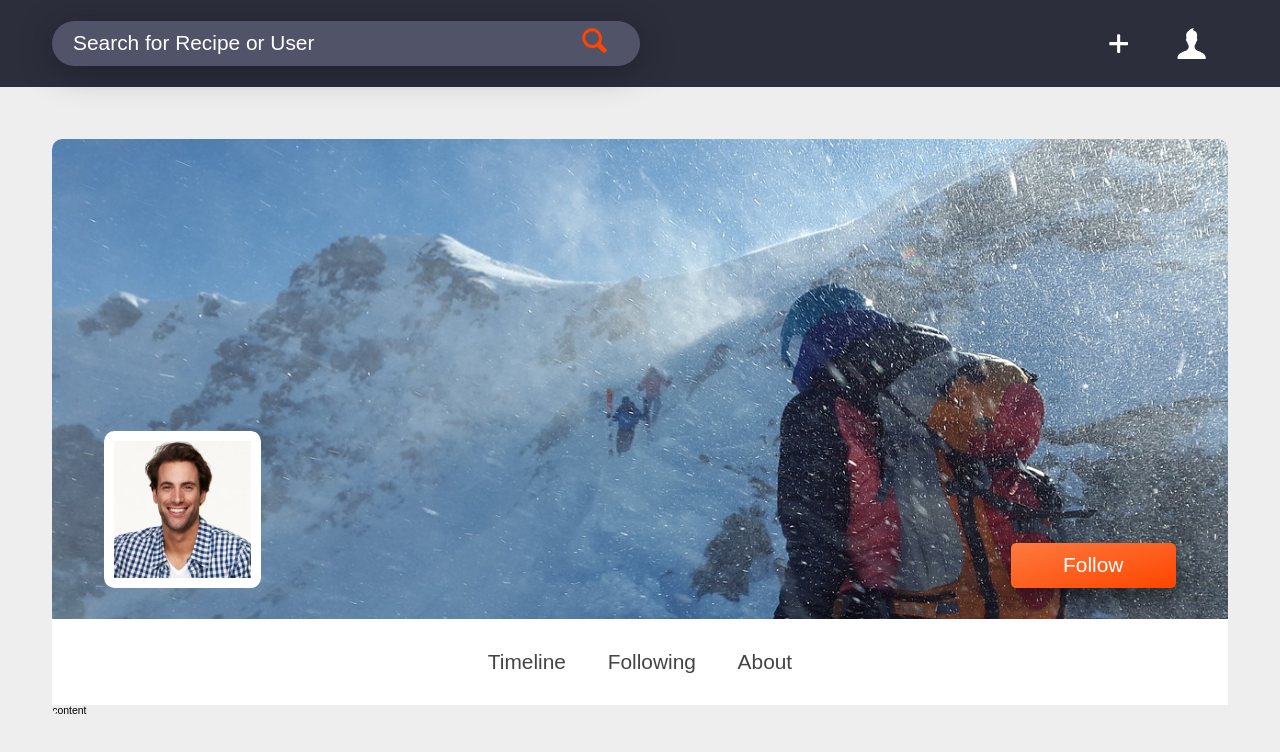
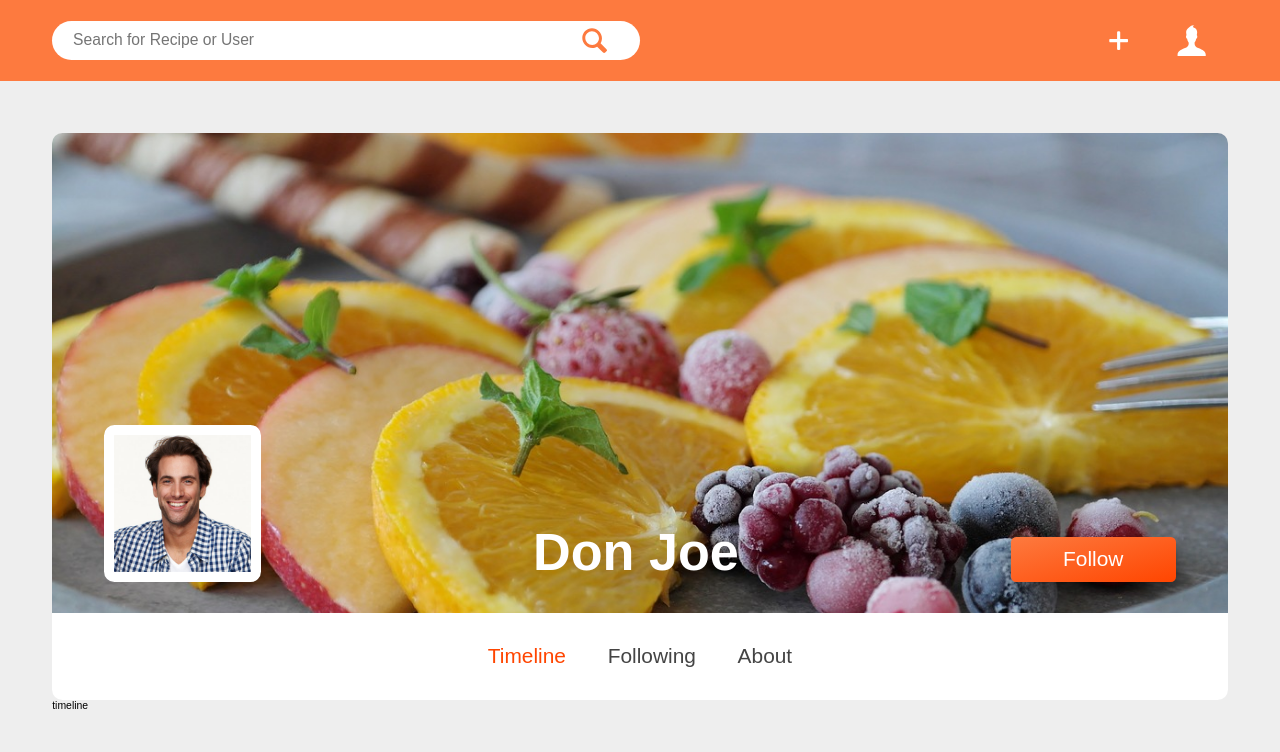
Before and after one commit to wonez/Dulce, a React app: page /profile in a window 1280 px wide. Shown: the top 752 px of the page. Built offline with nearby package versions, Linux system fonts and the light colour scheme.

Commit message:
profile nav

```diff
--- a/src/components/ProfileCover/ProfileCover.js
+++ b/src/components/ProfileCover/ProfileCover.js
@@ -8,6 +8,7 @@ const ProfileCover = () => {
                 <div className={classes.ProfileCover__Data__Img}>
                     {/* slika */}
                 </div>
+                <h2 className={classes.ProfileCover__Data__Name}>Don Joe</h2>
                 <div className={classes.ProfileCover__Data__Follow}>
                     Follow
                 </div>
--- a/src/components/ProfileCover/ProfileCover.scss
+++ b/src/components/ProfileCover/ProfileCover.scss
@@ -7,6 +7,8 @@
     display: flex;
     flex-direction: column;
     justify-content: flex-end;
+    border-top-left-radius: 1rem;
+    border-top-right-radius: 1rem;
 
     &__Data{
         display: flex;
@@ -24,6 +26,10 @@
             border-radius: 1rem;
             border: 1rem solid white;
         }
+        &__Name{
+            color: white;
+            font-size: 5rem;
+        }
         &__Follow{
             color: $color-white;
             margin-right: 5rem;
--- a/src/components/ProfileNavigation/ProfileNavigation.js
+++ b/src/components/ProfileNavigation/ProfileNavigation.js
@@ -2,21 +2,21 @@ import React from 'react'
 
 import classes from './ProfileNavigation.scss'
 
-const ProfileNavigation = () => {
+const ProfileNavigation = ({handler, active}) => {
     return (
         <div className={classes.ProfileNavigation}>
-            {/* <h2 className={classes.ProfileNavigation__Name}>Don Joe</h2> */}
-            {/* <div className={classes.ProfileNavigation__BtnContainer}> */}
-                <a className={classes.ProfileNavigation__Btn}>
+            <a  onClick={() => {handler('timeline')}}
+                className={[classes.ProfileNavigation__Btn, active === 'timeline' ? classes.ProfileNavigation__active : null].join(' ')}>
                 Timeline
             </a>
-                <a className={classes.ProfileNavigation__Btn}>
+            <a onClick={() => {handler('following')}}
+                className={[classes.ProfileNavigation__Btn, active === 'following' ? classes.ProfileNavigation__active : null].join(' ')}>
                 Following
             </a>
-                <a className={classes.ProfileNavigation__Btn}>
+            <a onClick={() => {handler('about')}}
+                className={[classes.ProfileNavigation__Btn, active === 'about' ? classes.ProfileNavigation__active : null].join(' ')}>
                 About
             </a>
-            {/* </div> */}
         </div>
     )
 }
--- a/src/components/ProfileNavigation/ProfileNavigation.scss
+++ b/src/components/ProfileNavigation/ProfileNavigation.scss
@@ -4,22 +4,27 @@
     background: white;
     display: flex;
     justify-content: center;
+    border-bottom-left-radius: 1rem;
+    border-bottom-right-radius: 1rem;
+
     &__Name{
         color: $color-gray-light;
         margin-left: 5rem;
-        // margin-right: auto;
-    }
-    &__BtnContainer{
-        display: flex;
+        margin-right: auto;
     }
     &__Btn{
         color: $color-gray-darker;
         padding: 1rem 2rem;
+        border-bottom: 1px solid transparent;
         display: block;
         transition: all .3s;
         &:hover{
-            color: $color-primary-dark;
+            border-color: $color-primary-dark;
             cursor: pointer;
         }
     }
+
+    &__active{
+        color: $color-primary-dark;
+    }
 }
--- a/src/components/Toolbar/Toolbar.scss
+++ b/src/components/Toolbar/Toolbar.scss
@@ -1,5 +1,5 @@
 .Toolbar{
-    background: #2C2E3C;
+    background: $color-primary-light;
     padding: 2rem 5rem;
     color: white;
     font-weight: bold;
@@ -16,7 +16,7 @@
             width: 50%;
         }
         &__Icon{
-            fill: $color-primary-dark;
+            fill: $color-primary-light;
             position: absolute;
             top: 10%;
             right: 5%;
@@ -27,16 +27,11 @@
             outline: none;
             border: none;
             padding: 1rem 2rem;
-            font-size: 2rem;
+            font-size: 1.5rem;
             border-radius: 10rem;
             transition: .3s all;
-            background: #515468;
-            color: $color-primary-dark;
-            box-shadow: 0rem .6rem 3.5rem rgba(0,0,0, .3);
-            caret-color: currentColor;
-            &::placeholder{
-                color: white;
-            }
+            color: $color-gray-dark;
+            caret-color: $color-primary-dark;
         }
     }
 
@@ -47,7 +42,7 @@
             margin: 0 2rem;
             transition: .3s all;
             &:hover{
-                fill: $color-primary-dark;
+                fill: $color-gray-light;
             }
         }
     }
--- a/src/containers/Profile/Profile.js
+++ b/src/containers/Profile/Profile.js
@@ -8,16 +8,47 @@ import classes from './Profile.scss';
 
 class Profile extends Component{
 
+    state = {
+        active: 'timeline'
+    }
+
+    activeHandler = (active) => {
+        this.setState({
+            active: active
+        })
+    }
+
     render(){
+
+        let content = null;
+
+        if(this.state.active === 'timeline'){
+            content = (
+                <div>
+                    timeline
+                </div>
+            )
+        } else if(this.state.active === 'following'){
+            content = (
+                <div>
+                    following
+                </div>
+            )
+        } else if (this.state.active === 'about'){
+            content = (
+                <div>
+                    about
+                </div>
+            )
+        }
+
         return(
             <div className={classes.Profile}>
                 <Toolbar />
                 <div className={classes.Profile__Data}>
                     <ProfileCover />
-                    <ProfileNavigation />
-                    <div>
-                        content
-                    </div>
+                    <ProfileNavigation active={this.state.active} handler={this.activeHandler} />
+                    {content}
                 </div>
             </div>
         )
--- a/src/containers/Profile/Profile.scss
+++ b/src/containers/Profile/Profile.scss
@@ -1,9 +1,15 @@
 .Profile{
     background: $color-gray-lighter;
     min-height: 100vh;
+    height: 100%;
     &__Data{
         margin: 5rem;
+    }
+    &__Content{
+        margin: 2rem 0;
+        padding: 2rem;
         border-radius: 1rem;
-        overflow: hidden;
+        min-height: 50vh;
+        background: white;
     }
 }
```
Also changed, not shown: src/assets/cover.jpg. Lines whose indentation alone changed are shown as unchanged.
